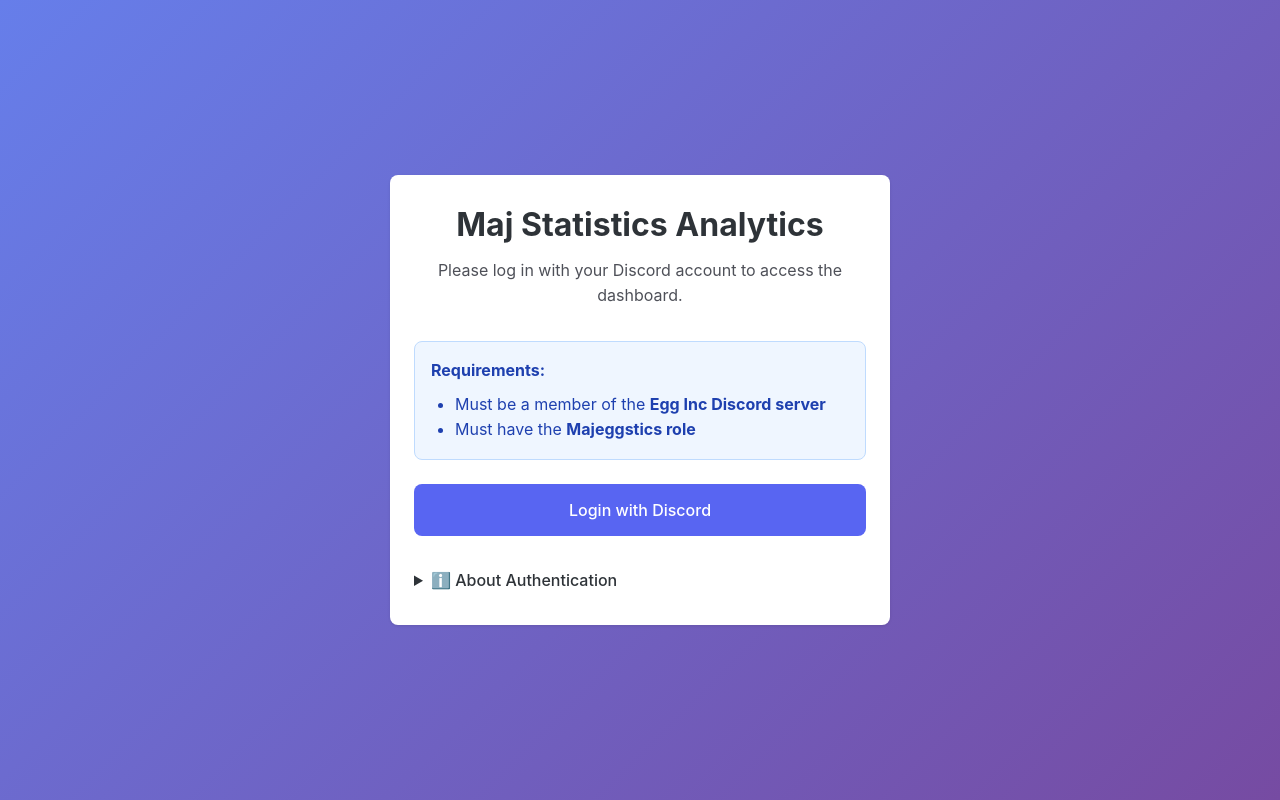
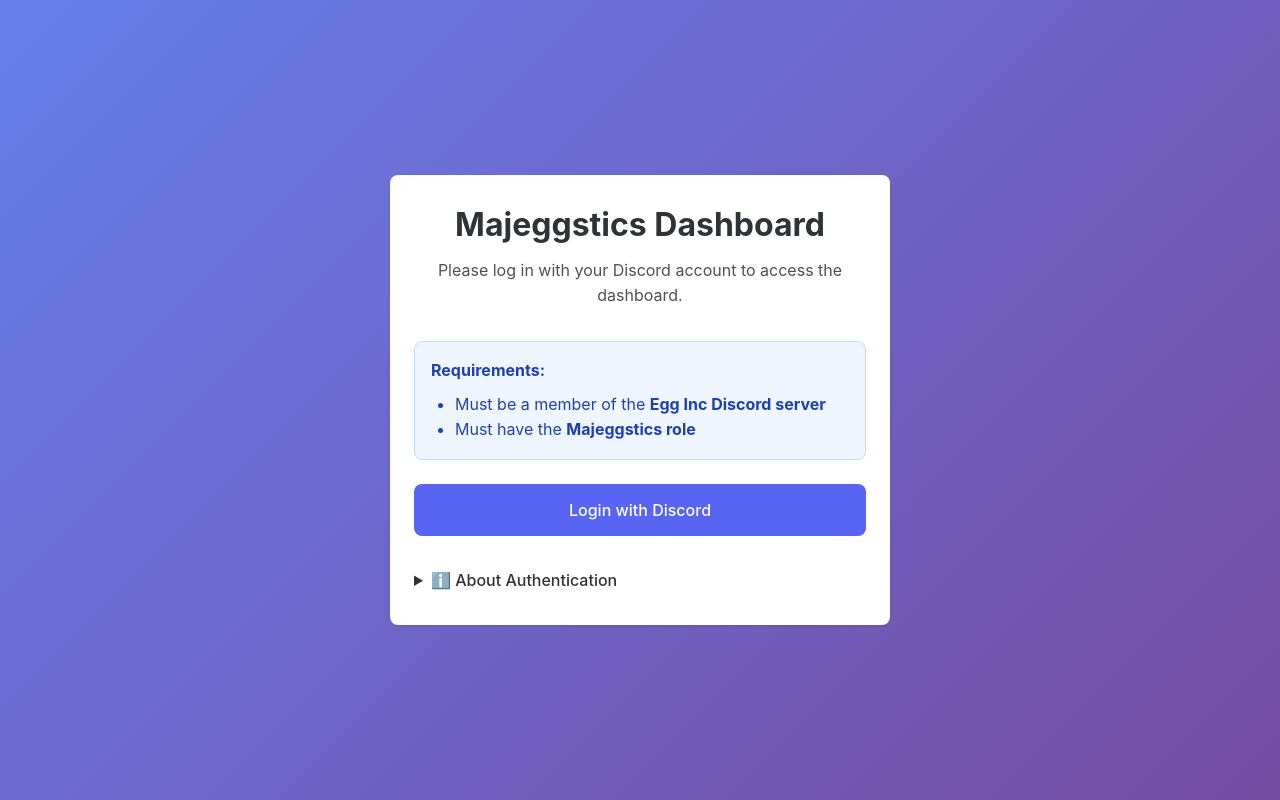
Before and after one commit to ToffePeer1/majeggstics-dashboard, a React (Vite) app: page /login in a window 1280 px wide. Built offline with nearby package versions, Linux system fonts and the light colour scheme; no server answers.

Commit message:
Change page title

```diff
--- a/index.html
+++ b/index.html
@@ -4,7 +4,7 @@
     <meta charset="UTF-8" />
     <link rel="icon" type="image/x-icon" href="/favicon.ico" />
     <meta name="viewport" content="width=device-width, initial-scale=1.0" />
-    <title>Maj Statistics Analytics</title>
+    <title>Majeggstics Dashboard</title>
   </head>
   <body>
     <div id="root"></div>
--- a/src/components/Layout.tsx
+++ b/src/components/Layout.tsx
@@ -145,7 +145,7 @@
                 ℹ️ About
               </summary>
               <div style={{ fontSize: '0.875rem', color: 'var(--color-text-secondary)', lineHeight: '1.6' }}>
-                <h4>Maj Statistics Analytics</h4>
+                <h4>Majeggstics Dashboard</h4>
                 <p>Track and analyze player progression, compare performance, and view community trends.</p>
                 <br />
                 <strong>Features:</strong>
--- a/src/config/constants.ts
+++ b/src/config/constants.ts
@@ -1,6 +1,6 @@
 // Configuration constants for the application
 
-export const PAGE_TITLE = 'Maj Statistics Analytics';
+export const PAGE_TITLE = 'Majeggstics Dashboard';
 
 // Database table names
 export const TABLE_PLAYER_SNAPSHOTS = 'player_snapshots';
```
